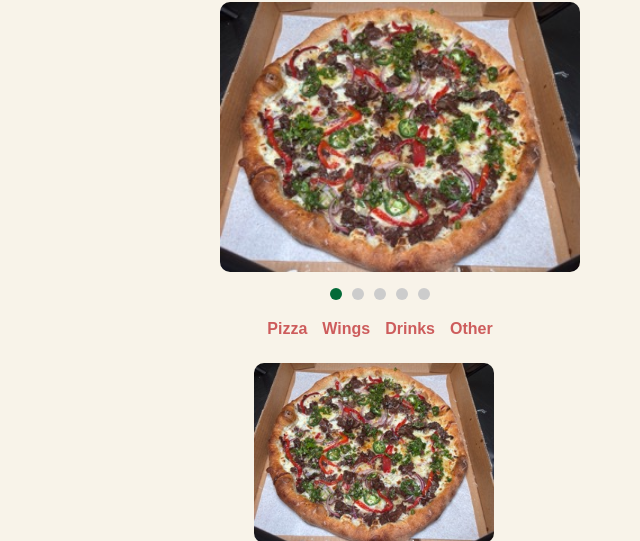
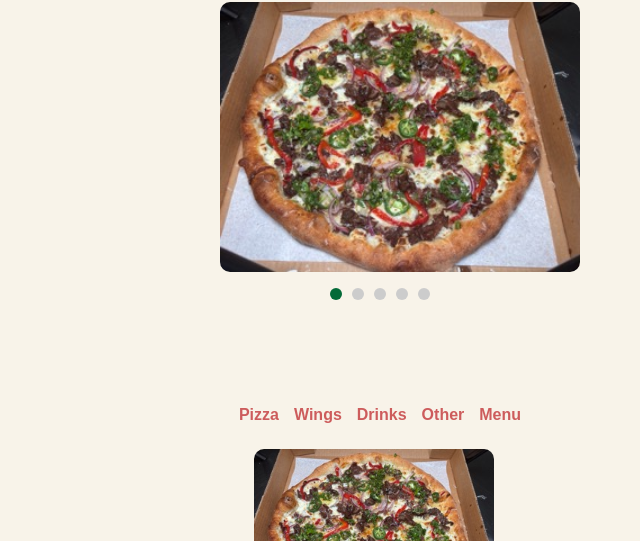
Before and after one commit to ColePeterson05/DoughBoysWebsite, a website: page index.html in a window 1280 px wide. Shown: the part 259-800 px from the top of the page, without its empty margins (260-900 px from the left). Drawn offline with Linux system fonts and the light colour scheme.

Commit message:
Added Photos
Still working on the JS

```diff
--- a/Main_Page.css
+++ b/Main_Page.css
@@ -200,6 +200,7 @@ h2 {
 .carousel {
     position: relative;
     width: 400px;
+    height: 400px;
     margin: 0 auto;
     overflow: hidden;
     border-radius: 10px;
--- a/index.html
+++ b/index.html
@@ -43,6 +43,7 @@
             <li><a href="Wings.html">Wings</a></li>
             <li><a href="Drinks.html">Drinks</a></li>
             <li><a href="Other.html">Other</a></li>
+            <li><a href="dbmenu.jpg">Menu</a></li>
         </ul>
     </nav>
 
```
Also changed, not shown: dbmenu.jpg (added), dbmenu2.jpg (added), weeklypizza2.jpeg (added).
